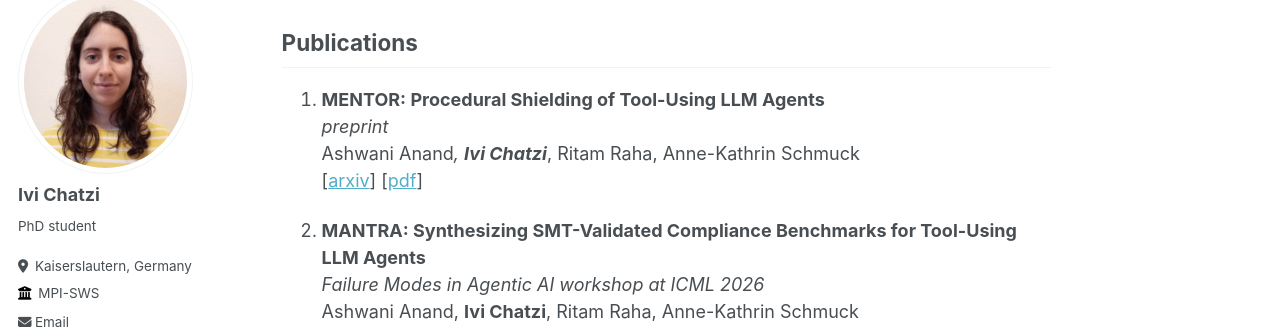
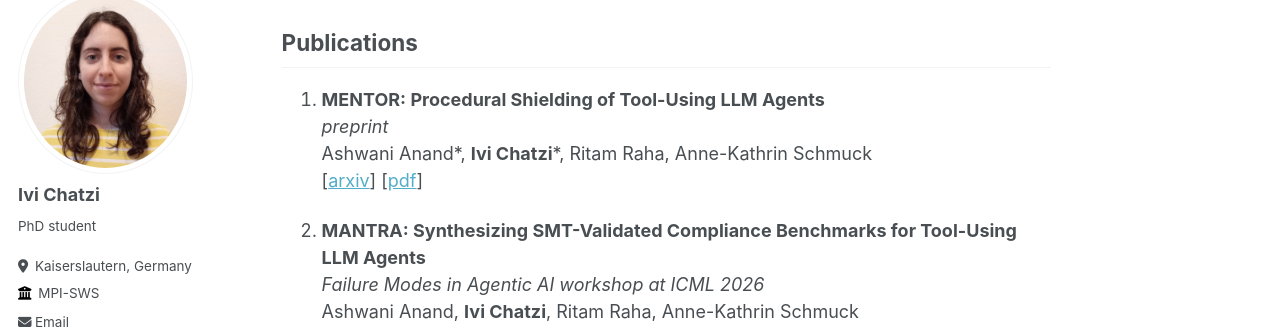
Before and after one commit to Qvapil/Qvapil.github.io, a Jekyll site: the page built from _pages/about.md, in a window 1280 px wide and 900 px high, scrolled down 1072 px. Shown: the part 117-446 px from the top of the window. Built offline with Jekyll 4.4.1, drawn with Linux system fonts in a browser that asks for light colours; some web fonts are replaced.

Commit message:
update publications

```diff
--- a/_pages/about.md
+++ b/_pages/about.md
@@ -53,7 +53,7 @@ Overall, my goal is to make LLM systems and evaluations more predictable and tru
 
 1. <a id="mentor"></a> **MENTOR: Procedural Shielding of Tool-Using LLM Agents**  \
   _preprint_ \
-  Ashwani Anand*, **Ivi Chatzi***, Ritam Raha, Anne-Kathrin Schmuck \
+  Ashwani Anand\*, **Ivi Chatzi**\*, Ritam Raha, Anne-Kathrin Schmuck \
   [[arxiv](https://arxiv.org/abs/2610.17039)]
   [[pdf](https://qvapil.github.io/files/mentor.pdf)]
 
```
